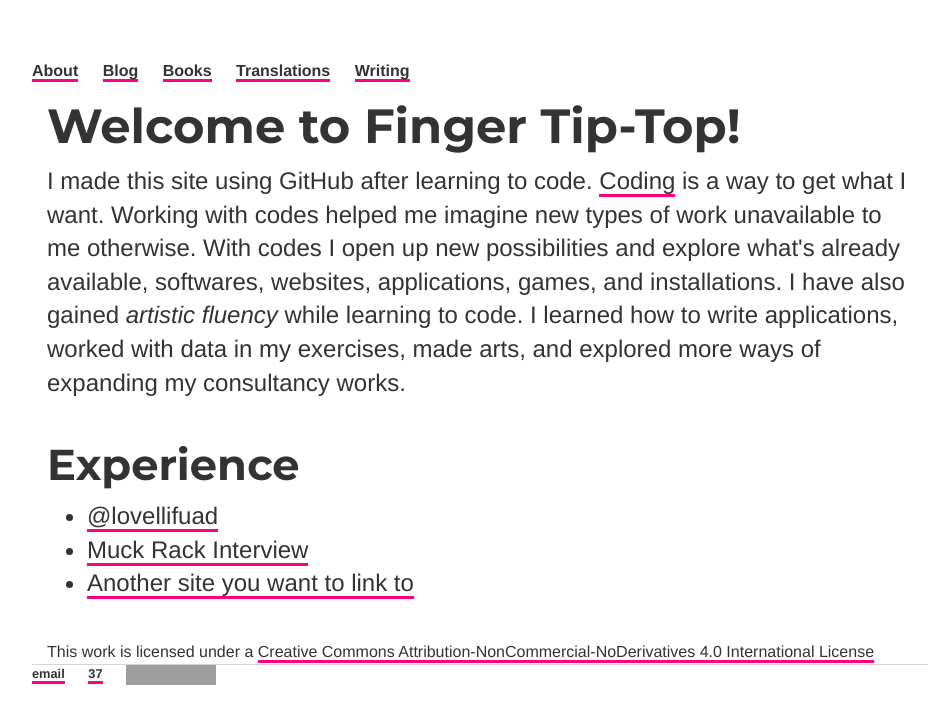
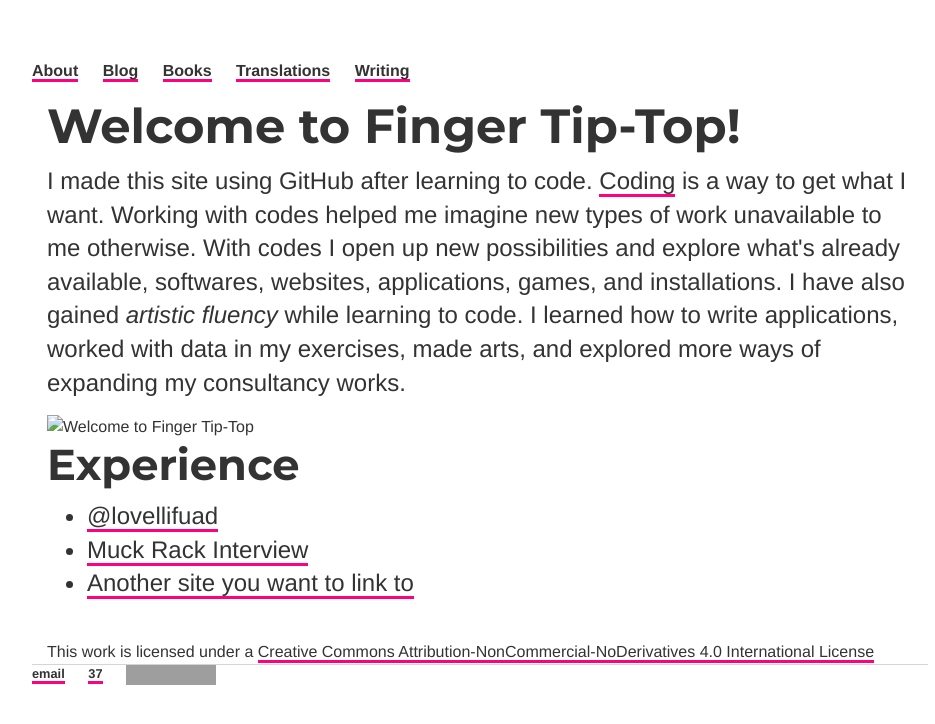
Before and after one commit to ariesti/ariesti.github.io, a Jekyll site: the page built from about/index.html, in a window 1280 px wide. Shown: the top 724 px of the page, without its empty margins (160-1095 px from the left). Built offline with Jekyll 4.4.1, drawn with Linux system fonts in a browser that asks for light colours; grey boxes are pictures that could not be loaded.

Commit message:
Update index.html

```diff
--- a/about/index.html
+++ b/about/index.html
@@ -13,7 +13,9 @@
 			With codes I open up new possibilities and explore what's already available, softwares, websites, applications, games, and installations.
 			I have also gained <i>artistic fluency</i> while learning to code.
 			I learned how to write applications, worked with data in my exercises, made arts, and explored more ways of expanding my consultancy works.</p>
+			<img src="assets/1-ftt.png" alt="Welcome to Finger Tip-Top" style="float:left" />
 			<br />
+
 		</div>
 		<div class="about2">
 			<h2>Experience</h2>
```
